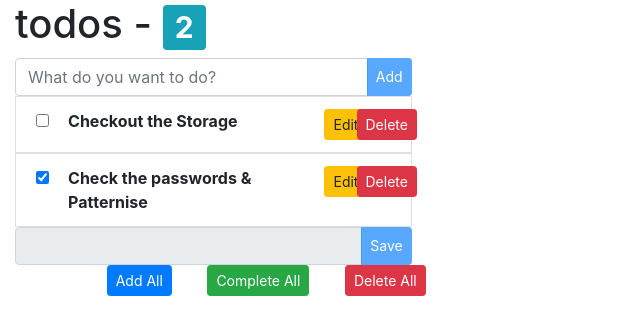
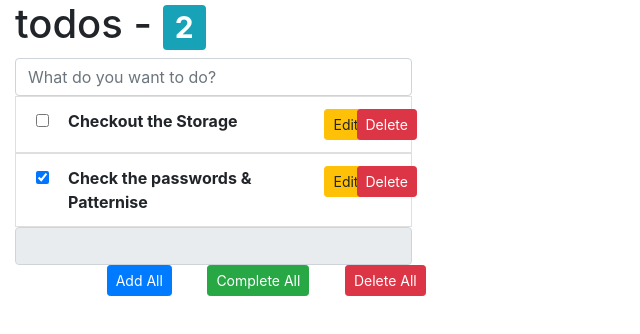
Before and after one commit to gharshr/DemoApplication-ts, a React (Create React App) app: page / in a window 1280 px wide. Shown: the top 334 px of the page, without its empty margins (0-640 px from the left). Built offline with nearby package versions, Linux system fonts and the light colour scheme.

Commit message:
Changes - Update - 05/09/2020

```diff
--- a/src/InputForTodo.tsx
+++ b/src/InputForTodo.tsx
@@ -16,8 +16,8 @@ const InputForTodo = React.memo(function (props : any = {editedTitle : ''}) {
         <Row>
             <Col xs="4">
                 <InputGroup>
-                    <Input type="text" disabled={props.type === "EDIT" ? true : false} id={props.type === "ADD" ? "add_todo_input" : "edit_todo_input"} placeholder={props.type === "ADD" ? "What do you want to do?" : "" } value={ toDoTitle } onChange={(e) => { updateToDoTitle(e.target.value); e.target.value.length < 5 ? toggleToDoAlertVisibility(true) : toggleToDoAlertVisibility(false)}}/>
-                    <InputGroupAddon addonType="append">{props.type === "ADD" ? <Button color="primary" size="sm" id="todo_add_button" disabled={ toDoTitle.length < 5 ? true : false} onClick={() => { props.ADD_TODO({id: props.todos.length + 1, title : toDoTitle, completed : false}); updateToDoTitle('') }}>Add</Button>: <Button color="primary" size="sm" id="edit_todo_button" disabled={toDoTitle.length < 5 || props.todos.find((todo : todoNodeStructure) => todo.id === props.id)?.title === toDoTitle ? true : false} onClick={() => {props.UPDATE_TODO({id: props.id, title : toDoTitle}); (document.getElementById('edit_todo_input') as HTMLInputElement).disabled = true; (document.getElementById('edit_todo_button') as HTMLButtonElement).disabled = true; props.updateSelectedTitle(''); props.updateId(0)}}>Save</Button>}</InputGroupAddon>
+                    <Input type="text" disabled={props.type === "EDIT" ? true : false} id={props.type === "EDIT" ? "edit_todo_input" : "add_todo_input"} placeholder={props.type === "ADD" ? "What do you want to do?" : "" } onKeyPress={(e: any) => e.key === 'Enter' && toDoTitle.length >= 5 ? props.type ==="ADD" ? props.ADD_TODO({id: props.todos.length + 1, title : toDoTitle, completed : false}) && updateToDoTitle('') : props.UPDATE_TODO({id: props.id, title : toDoTitle}) && (e.target.disabled = true) && props.updateSelectedTitle('') && props.updateId(0): console.log(e.key)} value={ toDoTitle } onChange={(e) => { updateToDoTitle(e.target.value); e.target.value.length < 5 ? toggleToDoAlertVisibility(true) : toggleToDoAlertVisibility(false)}}/>
+                    {/* <InputGroupAddon addonType="append">{props.type === "ADD" ? <Button color="primary" size="sm" id="todo_add_button" disabled={ toDoTitle.length < 5 ? true : false} onClick={() => { props.ADD_TODO({id: props.todos.length + 1, title : toDoTitle, completed : false}); updateToDoTitle('') }}>Add</Button>: <Button color="primary" size="sm" id="edit_todo_button" disabled={toDoTitle.length < 5 || props.todos.find((todo : todoNodeStructure) => todo.id === props.id)?.title === toDoTitle ? true : false} onClick={() => {props.UPDATE_TODO({id: props.id, title : toDoTitle});  (document.getElementById('edit_todo_button') as HTMLButtonElement).disabled = true; props.updateSelectedTitle(''); props.updateId(0)}}>Save</Button>}</InputGroupAddon> */}
                 </InputGroup>
             </Col>
             <Col>
```
Also changed, not shown: 1 other file (tests, documents, lock files or other folders).
